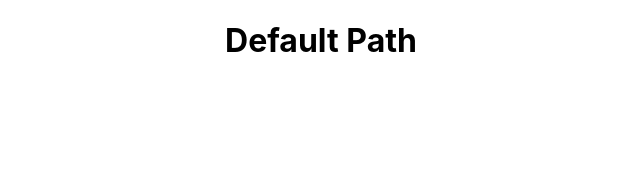
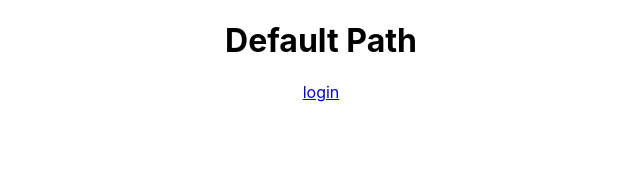
Before and after one commit to quachthanhhung12349/Project2-Team2-FrontEndNew, a React (Create React App) app in the folder frontend/: page / in a window 1280 px wide. Shown: the top 172 px of the page, without its empty margins (319-959 px from the left). Built offline with nearby package versions, Linux system fonts and the light colour scheme.

Commit message:
something

```diff
--- a/frontend/src/App.tsx
+++ b/frontend/src/App.tsx
@@ -19,7 +19,7 @@ function App() {
           <Route path="/doctor" component={Doctor} />
           <Route path="/patient" component={Patient} />
         </Switch>
-        {/* <Link to="/login"> login</Link> */}
+        { <Link to="/login"> login</Link> }
       </Router>
     </div>
   );
```
Also changed, not shown: 1 other file (tests, documents, lock files or other folders).
